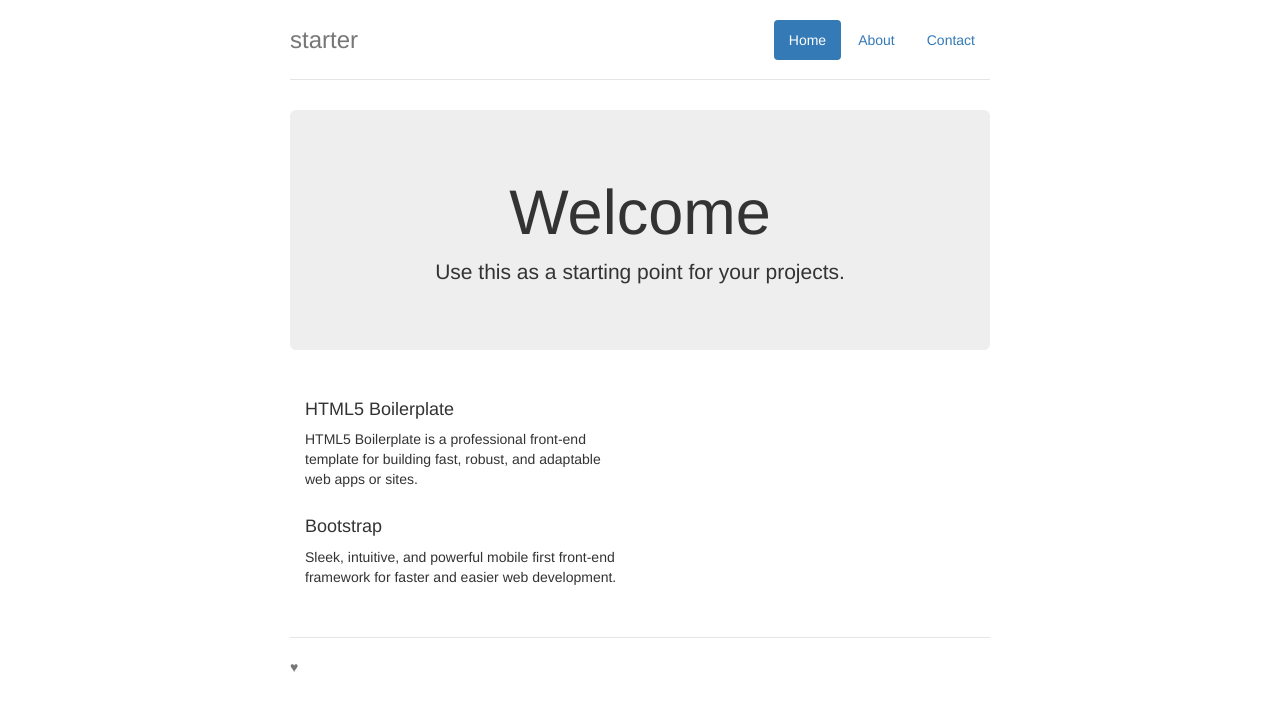
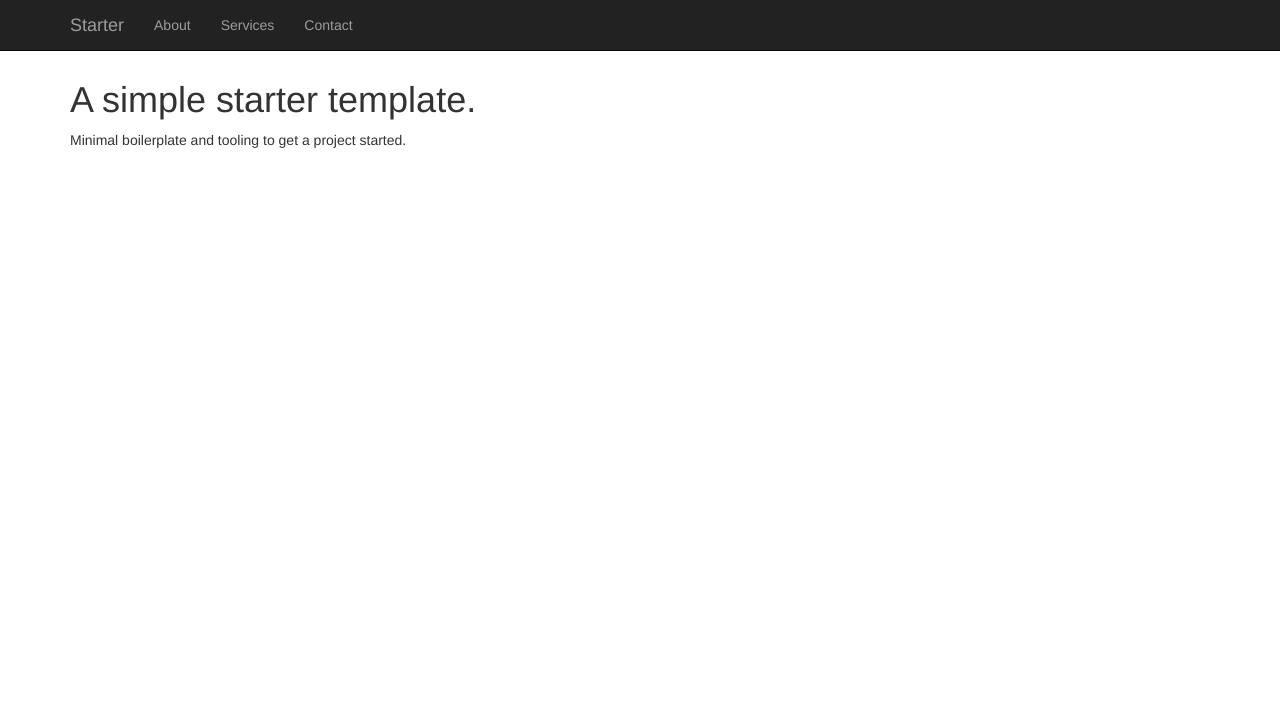
Before and after one commit to addyosmani/starter, a website: page app/index.html in a window 1280 px wide. Drawn offline with nearby package versions, Linux system fonts and the light colour scheme; files that its build step writes are made by us from their sources.

Commit message:
Improve default layout. Adds responsive layout with menu.

```diff
--- a/app/index.html
+++ b/app/index.html
@@ -18,43 +18,55 @@
         <!-- endbuild -->
     </head>
     <body>
+        <nav class="navbar navbar-inverse navbar-fixed-top" role="navigation">
+            <div class="container">
+                <div class="navbar-header">
+                    <button type="button" class="navbar-toggle" data-toggle="collapse" data-target=".navbar-ex1-collapse">
+                        <span class="sr-only">Toggle navigation</span>
+                        <span class="icon-bar"></span>
+                        <span class="icon-bar"></span>
+                        <span class="icon-bar"></span>
+                    </button>
+                    <a class="navbar-brand" href="index.html">Starter</a>
+                </div>
+
+                <!-- Collect the nav links, forms, and other content for toggling -->
+                <div class="collapse navbar-collapse navbar-ex1-collapse">
+                    <ul class="nav navbar-nav">
+                        <li><a href="#about">About</a>
+                        </li>
+                        <li><a href="#services">Services</a>
+                        </li>
+                        <li><a href="#contact">Contact</a>
+                        </li>
+                    </ul>
+                </div>
+                <!-- /.navbar-collapse -->
+            </div>
+            <!-- /.container -->
+        </nav>
+
         <div class="container">
-            <div class="header">
-                <ul class="nav nav-pills pull-right">
-                    <li class="active"><a href="#">Home</a></li>
-                    <li><a href="#">About</a></li>
-                    <li><a href="#">Contact</a></li>
-                </ul>
-                <h3 class="text-muted">starter</h3>
-            </div>
 
-            <div class="jumbotron">
-                <h1>Welcome</h1>
-                <p class="lead">Use this as a starting point for your projects.</p>
-            </div>
-
-            <div class="row marketing">
-                <div class="col-lg-6">
-                    <h4>HTML5 Boilerplate</h4>
-                    <p>HTML5 Boilerplate is a professional front-end template for building fast, robust, and adaptable web apps or sites.</p>
-
-
-
-                    <h4>Bootstrap</h4>
-                    <p>Sleek, intuitive, and powerful mobile first front-end framework for faster and easier web development.</p>
+            <div class="row">
+                <div class="col-lg-12">
+                    <h1>A simple starter template.</h1>
+                    <p>Minimal boilerplate and tooling to get a project started.</p>
                 </div>
             </div>
 
-            <div class="footer">
-                <p>♥</p>
-            </div>
-
         </div>
+        <!-- /.container -->
 
         <!-- build:js scripts/vendor.js -->
         <!-- bower:js -->
         <script src="bower_components/jquery/jquery.js"></script>
+        <script src="bower_components/bootstrap/js/collapse.js"></script>
         <!-- endbower -->
+        <!-- endbuild -->
+
+        <!-- build:js scripts/build.min.js -->
+        <script src="scripts/main.js"></script>
         <!-- endbuild -->
 
         <!-- Google Analytics: change UA-XXXXX-X to be your site's ID. -->
@@ -66,11 +78,5 @@
             r.parentNode.insertBefore(e,r)}(window,document,'script','ga'));
             ga('create','UA-XXXXX-X');ga('send','pageview');
         </script>
-
-
-        <!-- build:js scripts/build.min.js -->
-        <script src="scripts/main.js"></script>
-        <!-- endbuild -->
-
 </body>
 </html>
--- a/app/styles/main.css
+++ b/app/styles/main.css
@@ -1,89 +1,4 @@
-.browsehappy {
-    margin: 0.2em 0;
-    background: #ccc;
-    color: #000;
-    padding: 0.2em 0;
-}
-
 /* Space out content a bit */
 body {
-    padding-top: 20px;
-    padding-bottom: 20px;
+    margin-top: 60px;
 }
-
-/* Everything but the jumbotron gets side spacing for mobile first views */
-.header,
-.marketing,
-.footer {
-    padding-left: 15px;
-    padding-right: 15px;
-}
-
-/* Custom page header */
-.header {
-    border-bottom: 1px solid #e5e5e5;
-}
-
-/* Make the masthead heading the same height as the navigation */
-.header h3 {
-    margin-top: 0;
-    margin-bottom: 0;
-    line-height: 40px;
-    padding-bottom: 19px;
-}
-
-/* Custom page footer */
-.footer {
-    padding-top: 19px;
-    color: #777;
-    border-top: 1px solid #e5e5e5;
-}
-
-.container-narrow > hr {
-    margin: 30px 0;
-}
-
-/* Main marketing message and sign up button */
-.jumbotron {
-    text-align: center;
-    border-bottom: 1px solid #e5e5e5;
-}
-
-.jumbotron .btn {
-    font-size: 21px;
-    padding: 14px 24px;
-}
-
-/* Supporting marketing content */
-.marketing {
-    margin: 40px 0;
-}
-
-.marketing p + h4 {
-    margin-top: 28px;
-}
-
-/* Responsive: Portrait tablets and up */
-@media screen and (min-width: 768px) {
-    .container {
-        max-width: 730px;
-    }
-
-    /* Remove the padding we set earlier */
-    .header,
-    .marketing,
-    .footer {
-        padding-left: 0;
-        padding-right: 0;
-    }
-
-    /* Space out the masthead */
-    .header {
-        margin-bottom: 30px;
-    }
-
-    /* Remove the bottom border on the jumbotron for visual effect */
-    .jumbotron {
-        border-bottom: 0;
-    }
-}
```
Also changed, not shown: README.md.
